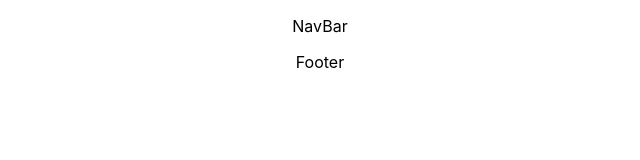
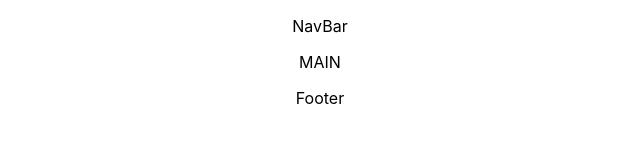
Before and after one commit to masinette/speers-expcon, a React (Create React App) app in the folder speers/: page / in a window 1280 px wide. Shown: the top 160 px of the page, without its empty margins (320-960 px from the left). Built offline with nearby package versions, Linux system fonts and the light colour scheme.

Commit message:
bugfix main to only render on landing page

```diff
--- a/speers/src/App.js
+++ b/speers/src/App.js
@@ -4,6 +4,7 @@
 import Pricing from "./components/Pricing";
 import NavBar from "./components/NavBar";
 import Footer from "./components/Footer";
+import Main from "./components/main-landing/Main";
 
 
 function App() {
@@ -12,6 +13,7 @@
       <Router>
         <NavBar/>
         <Switch>
+          <Route path="/" exact component={() => <Main />} />
           <Route path="/payments" exact component={() => <Payments />} />
           <Route path="/pricing" exact component={() => <Pricing />} />
         </Switch>
--- /dev/null
+++ b/speers/src/components/main-landing/Main.jsx
@@ -0,0 +1,9 @@
+import React from 'react'
+
+export default function Main() {
+  return (
+    <div>
+      <p>MAIN</p>
+    </div>
+  )
+};
```
